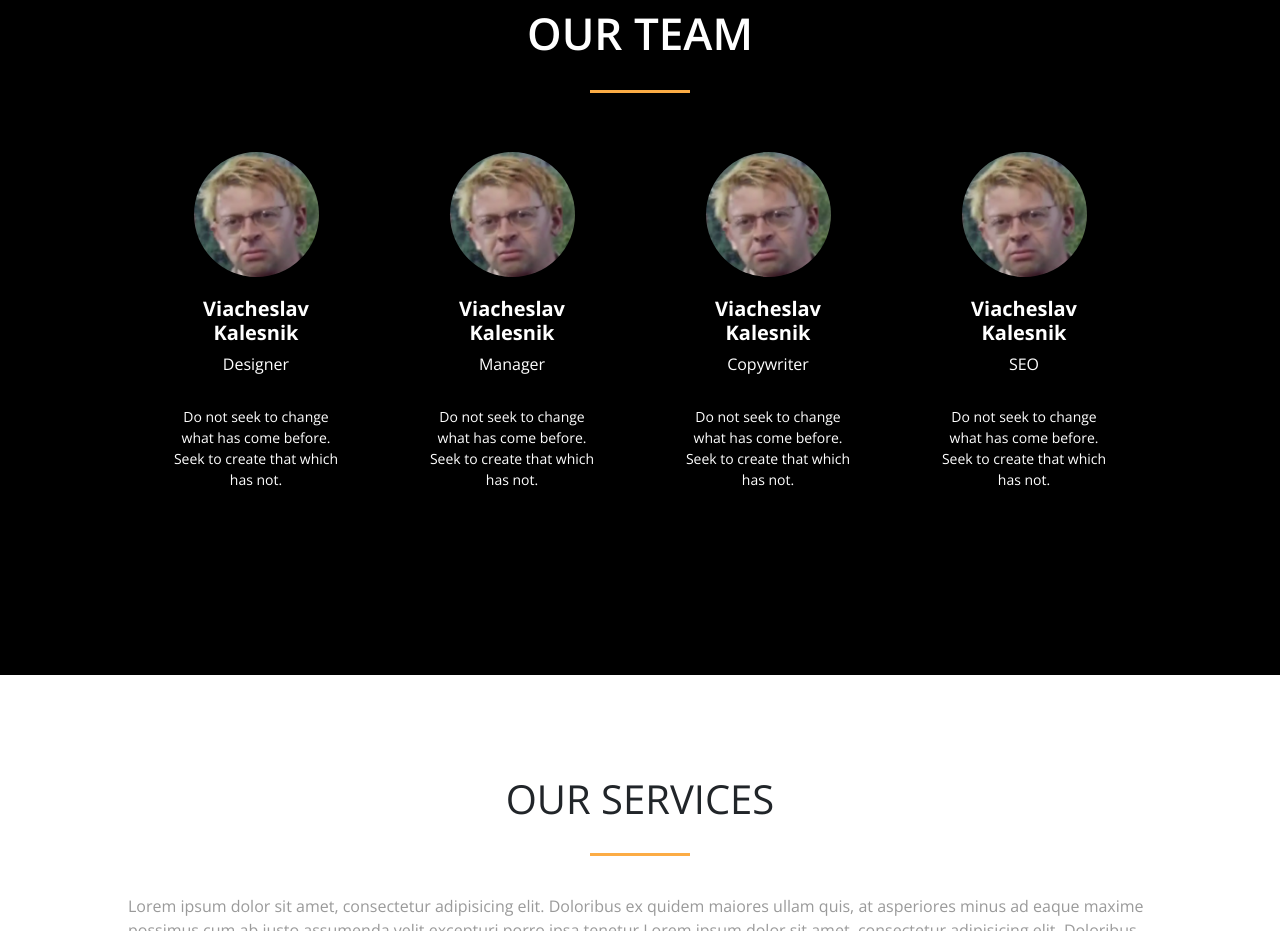
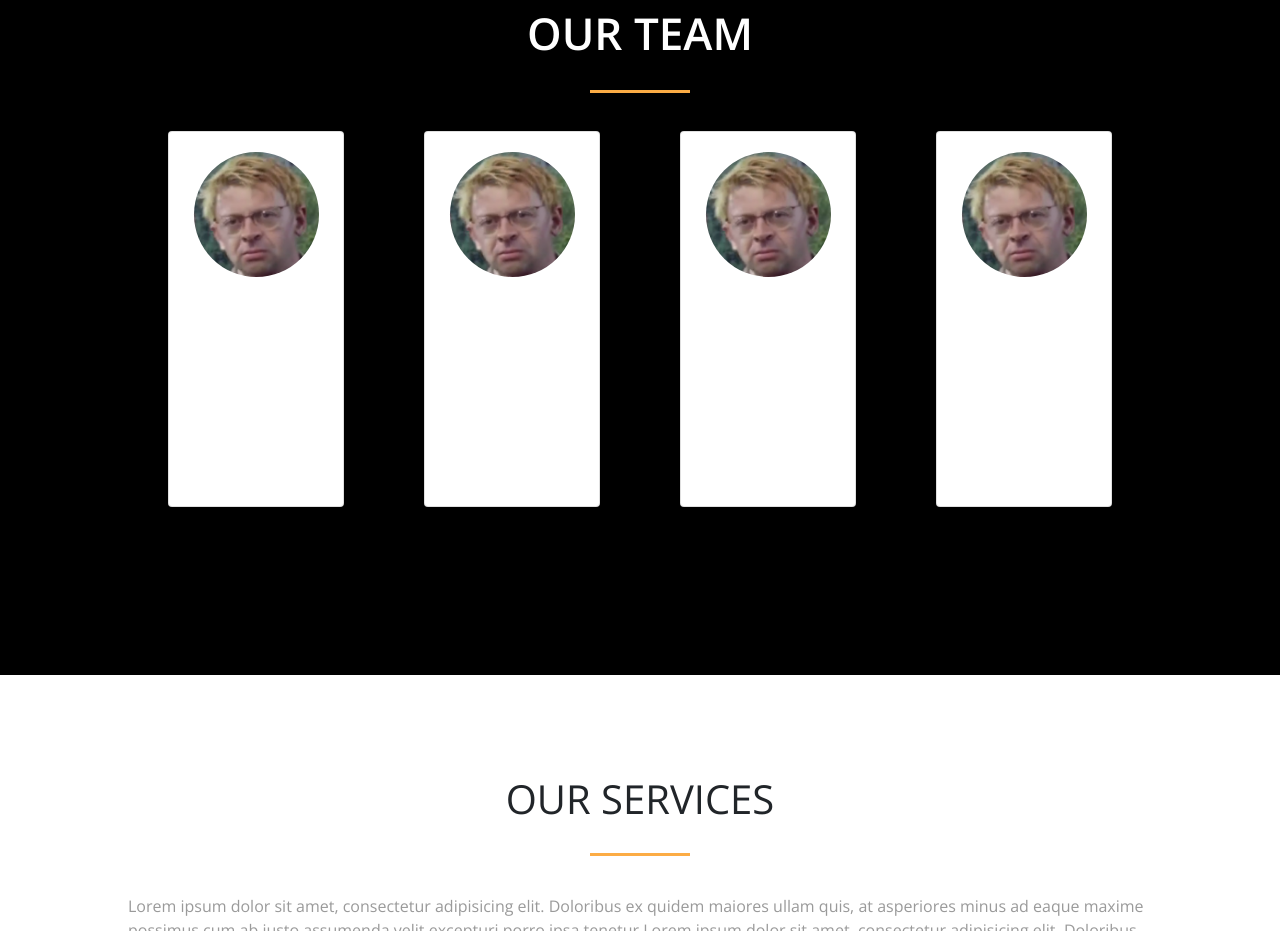
Before and after one commit to vlad23349/company, a plain HTML site: page Company/index.html in a window 1280 px wide. Shown: the part 2680-3611 px from the top of the page. Drawn offline with nearby package versions, Linux system fonts and the light colour scheme.

Commit message:
Update style.css

```diff
--- a/Company/style.css
+++ b/Company/style.css
@@ -328,7 +328,7 @@ footer{
 .social img:hover{
     opacity: 0.6;
 }
-.teamCards div.card{
+.mainTeam .wrapper .teamCard{
     background-color: black;
 }
 .gallary img{
```
